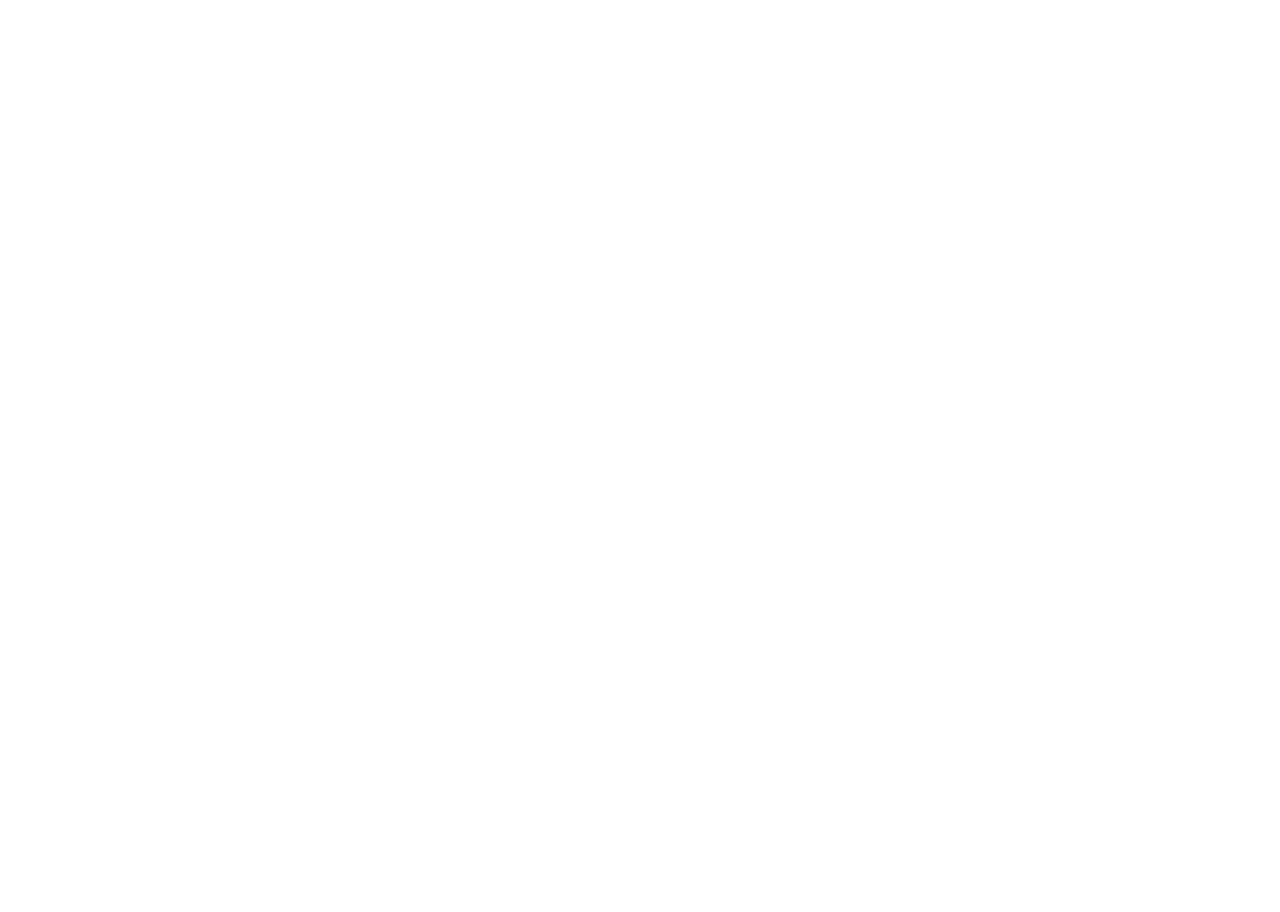
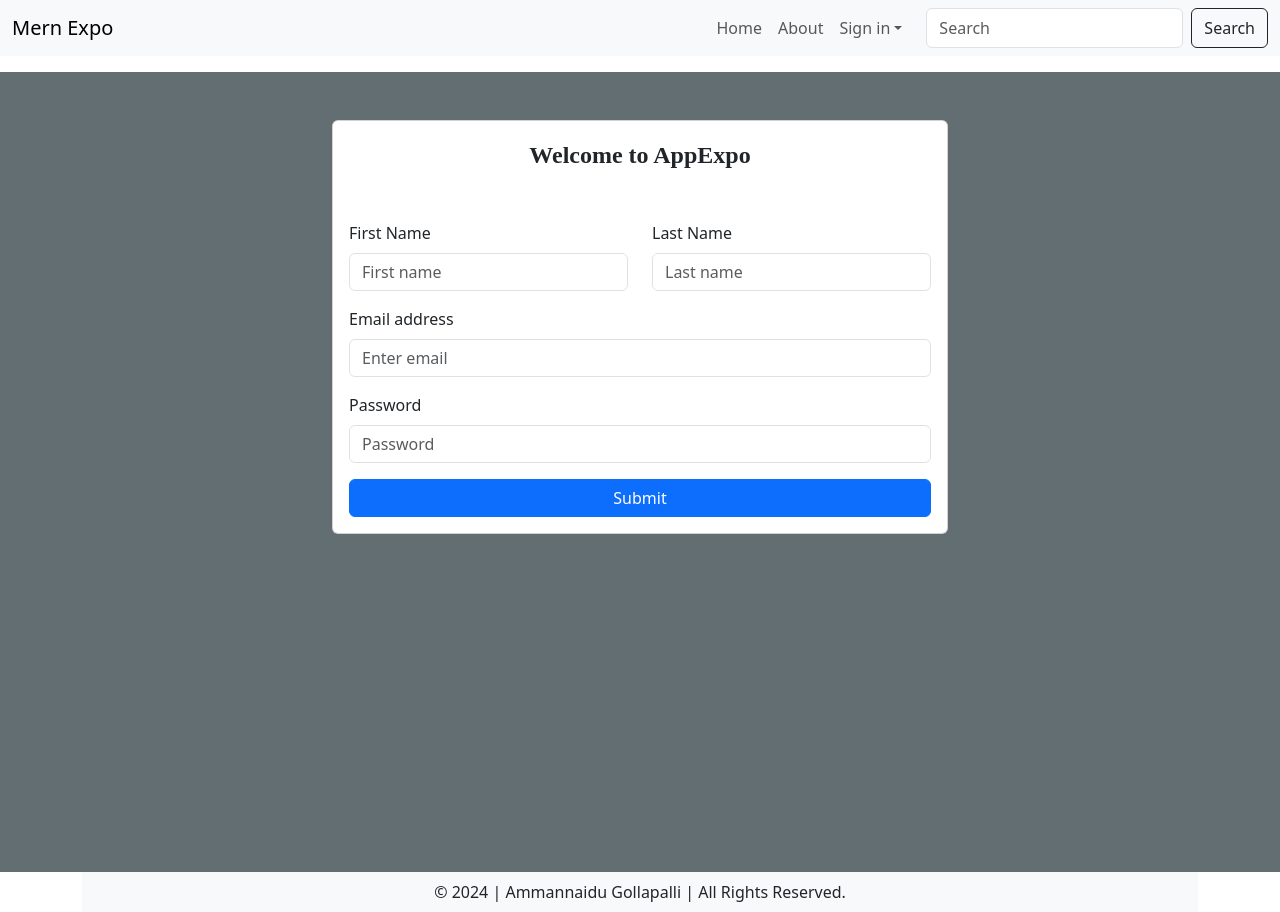
Before and after one commit to Ammannaidu-228/ExpoApp, a React (Vite) app in the folder UiExpo/: page /signup in a window 1280 px wide. Before the commit this address had no page. Before the commit the page ends 800 px from the top, so only its background shows below. Built offline with nearby package versions, Linux system fonts and the light colour scheme.

Commit message:
Auth Ui started

```diff
--- /dev/null
+++ b/UiExpo/src/components/Footer.jsx
@@ -0,0 +1,16 @@
+import Container from 'react-bootstrap/Container';
+import Navbar from 'react-bootstrap/Navbar';
+
+function Footer() {
+  return (
+    <Container>
+      <Navbar expand="lg" className="bg-body-tertiary">
+        <Container>
+            <p className='m-auto'>© 2024 | Ammannaidu Gollapalli | All Rights Reserved.</p>
+        </Container>
+      </Navbar>
+    </Container>
+  );
+}
+
+export default Footer;
--- a/UiExpo/src/components/MainNav.jsx
+++ b/UiExpo/src/components/MainNav.jsx
@@ -26,13 +26,13 @@
               <Offcanvas.Body>
                 <Nav className="justify-content-end flex-grow-1 pe-3">
                   <Nav.Link href="#action1">Home</Nav.Link>
-                  <Nav.Link href="#action2">Link</Nav.Link>
+                  <Nav.Link href="#action2">About</Nav.Link>
                   <NavDropdown
                     title="Sign in"
                     id={`offcanvasNavbarDropdown-expand-sm`}
                   >
                     <NavDropdown.Item as={Link} to={'/signin'}>Log in</NavDropdown.Item>
-                    <NavDropdown.Item href="#action4">
+                    <NavDropdown.Item as={Link} to={'/signup'} >
                       Register
                     </NavDropdown.Item>
                     <NavDropdown.Divider />
@@ -48,7 +48,7 @@
                     className="me-2"
                     aria-label="Search"
                   />
-                  <Button variant="outline-success">Search</Button>
+                  <Button variant="outline-dark">Search</Button>
                 </Form>
               </Offcanvas.Body>
             </Navbar.Offcanvas>
--- a/UiExpo/src/pages/Landing.jsx
+++ b/UiExpo/src/pages/Landing.jsx
@@ -1,11 +1,15 @@
 import MainNav from "../components/MainNav";
-import 'bootstrap/dist/css/bootstrap.min.css'
+import "bootstrap/dist/css/bootstrap.min.css";
+import "../styles/Landing.css";
+import Footer from "../components/Footer";
 function Landing() {
-
   return (
-    <>
-    <MainNav/>
-    </>
+    <div>
+      <div className="CompleteLanding">
+        <MainNav />
+      </div>
+      <Footer />
+    </div>
   );
 }
 
--- a/UiExpo/src/pages/Signin.jsx
+++ b/UiExpo/src/pages/Signin.jsx
@@ -3,6 +3,8 @@
 import axios from "axios";
 import "../styles/Landing.css";
 import { useState } from "react";
+import MainNav from "../components/MainNav";
+import Footer from "../components/Footer";
 function Signin() {
   const [backendResponce, setBackendResponce] = useState("");
   const [formResponce, setFormResponce] = useState("");
@@ -12,7 +14,7 @@
       .then((res) => setBackendResponce(res.data?.message))
       .catch((err) => console.log(err));
   };
-    console.log("backend responce",backendResponce);
+  console.log("backend responce", backendResponce);
   const handleFormSubmission = async (e) => {
     e.preventDefault();
     const data = e.currentTarget;
@@ -24,35 +26,35 @@
     };
 
     axios
-        .post(
-          "http://localhost:3000/user/signup",
-          JSON.stringify(formData),
-          {
+      .post("http://localhost:3000/user/signup", JSON.stringify(formData), {
         headers: {
           "Content-Type": "application/json",
         },
-          }
-        )
+      })
       .then((res) => {
         console.log(res.data);
-          setFormResponce(res.data?.message)
+        setFormResponce(res.data?.message);
         form.reset(); // If form is a form element
       })
       .catch((err) => console.log(err));
   };
   return (
+    <div>
+        <MainNav/>
             <div className="CompleteLanding container-fluid p-5">
       <div className="row justify-content-center">
         <div className="col-12 col-sm-9 col-md-8 col-lg-6">
-            <Button className="m-auto" onClick={handleButtonSubmission}>Connect Backend</Button>
+          <Button className="m-auto" onClick={handleButtonSubmission}>
+            Connect Backend
+          </Button>
           {backendResponce}
           <Form
             onSubmit={handleFormSubmission}
             className="card mt-5 m-auto p-3"
           >
-              <h3 className="text-center mb-3" style={{ fontFamily: "cursive" }}>
+            <h3 className="text-center mb-5" style={{ fontFamily: "cursive" }}>
               {" "}
-                Sign up
+              Sign in with your account
             </h3>
             <Form.Group className="mb-3">
               <Form.Label>Email address</Form.Label>
@@ -64,16 +66,6 @@
               />
             </Form.Group>
             <Form.Group className="mb-3">
-                <Form.Label>Name</Form.Label>
-                <Form.Control
-                  type="text"
-                  id="name"
-                  name="name"
-                  placeholder="Name"
-                />
-              </Form.Group>
-
-              <Form.Group className="mb-3">
               <Form.Label>Password</Form.Label>
               <Form.Control
                 type="password"
@@ -83,14 +75,19 @@
               />
             </Form.Group>
             <Button variant="primary" type="submit">
-                Register
+              Sign in
             </Button>
+            {formResponce != "" && (
               <p className="mt-3 text-center">{formResponce}!!!</p>
+            )}
           </Form>
         </div>
       </div>
     </div>
+    <Footer/>
+    </div>
+
   );
 }
 
-export default Signin
+export default Signin;
--- /dev/null
+++ b/UiExpo/src/pages/Signup.jsx
@@ -0,0 +1,57 @@
+import Button from "react-bootstrap/Button";
+import Col from "react-bootstrap/Col";
+import Form from "react-bootstrap/Form";
+import Row from "react-bootstrap/Row";
+import "../styles/signup.css";
+import MainNav from "../components/MainNav";
+import Footer from "../components/Footer";
+function Signup() {
+  return (
+    <div>
+      <MainNav />
+      <div className="completeComp row justify-content-center">
+        <div className="col-12 col-sm-9 col-md-8 col-lg-6">
+          <Form className="card p-3 mt-5">
+            <p
+              className="text-center mb-5"
+              style={{
+                fontFamily: "cursive",
+                fontWeight: "bold",
+                fontSize: "1.5rem",
+              }}
+            >
+              Welcome to AppExpo
+            </p>
+            <Row className="mb-3">
+              <Col>
+                <Form.Label>First Name</Form.Label>
+
+                <Form.Control placeholder="First name" />
+              </Col>
+              <Col>
+                <Form.Label>Last Name</Form.Label>
+
+                <Form.Control placeholder="Last name" />
+              </Col>
+            </Row>
+            <Form.Group className="mb-3" controlId="formBasicEmail">
+              <Form.Label>Email address</Form.Label>
+              <Form.Control type="email" placeholder="Enter email" />
+            </Form.Group>
+
+            <Form.Group className="mb-3" controlId="formBasicPassword">
+              <Form.Label>Password</Form.Label>
+              <Form.Control type="password" placeholder="Password" />
+            </Form.Group>
+            <Button variant="primary" type="submit">
+              Submit
+            </Button>
+          </Form>
+        </div>
+      </div>
+      <Footer/>
+    </div>
+  );
+}
+
+export default Signup;
--- a/UiExpo/src/routing/AppRoutes.jsx
+++ b/UiExpo/src/routing/AppRoutes.jsx
@@ -1,12 +1,14 @@
 import {Route, Routes} from 'react-router-dom'
 import Landing from '../pages/Landing'
 import Signin from '../pages/Signin'
+import Signup from '../pages/Signup'
 function AppRoutes() {
   return (
     <div>
          <Routes>
             <Route path='/' element={<Landing/>}/>
             <Route path='/signin' element={<Signin/>}/>
+            <Route path='/signup' element={<Signup/>}/>
 
          </Routes>
     </div>
--- /dev/null
+++ b/UiExpo/src/styles/signup.css
@@ -0,0 +1,6 @@
+.completeComp{
+        background-color:#636e72 ;
+        width: 100%;
+        height: 100vh;
+        margin: 0;
+}
```
Lines whose indentation alone changed are shown as unchanged.
